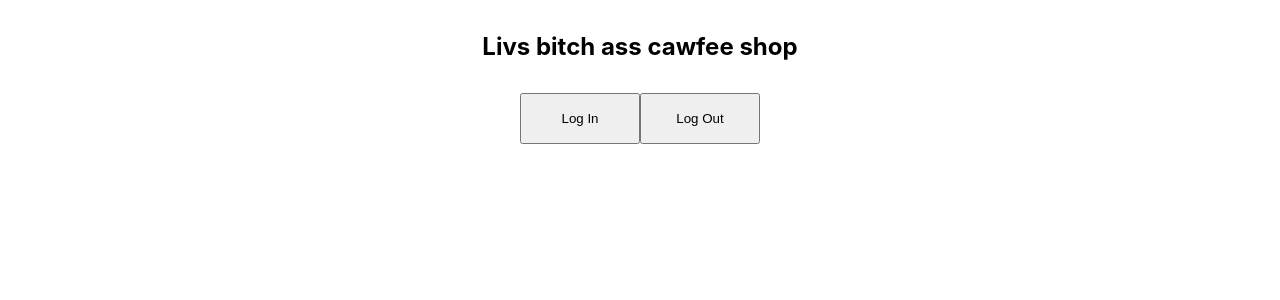
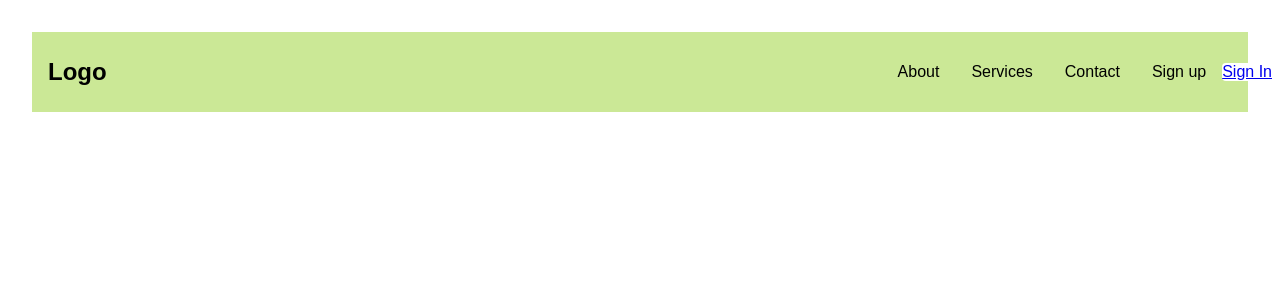
Before and after one commit to dwaynediddy/coffeeproject, a React (Create React App) app: page / in a window 1280 px wide. Shown: the top 300 px of the page. Built offline with nearby package versions, Linux system fonts and the light colour scheme.

Commit message:
basicnavbar

```diff
--- a/package.json
+++ b/package.json
@@ -9,10 +9,12 @@
     "@testing-library/user-event": "^12.1.10",
     "react": "^17.0.1",
     "react-dom": "^17.0.1",
+    "react-icons": "^4.2.0",
     "react-json-pretty": "^2.2.0",
     "react-router": "^5.2.0",
     "react-router-dom": "^5.2.0",
     "react-scripts": "4.0.2",
+    "styled-components": "^5.2.1",
     "web-vitals": "^1.0.1"
   },
   "scripts": {
--- a/src/App.css
+++ b/src/App.css
@@ -1,11 +1,12 @@
 .App {
-  text-align: center;
+  text-align: right;
 }
 
 * {
   margin: 0;
   padding: 0;
   box-sizing: border-box;
+  font-family: "Papyrus", sans-serif;
 }
 
 body {
--- a/src/App.js
+++ b/src/App.js
@@ -1,21 +1,13 @@
 import './App.css'
-import { BrowserRouter as Router} from 'react-router-dom'
-import { useAuth0 } from '@auth0/auth0-react'
-
-import LoginButton from './components/LoginButton'
-import LogoutButton from './components/LogoutButton'
-import Profile from './components/Profile'
+import Navbar from './navigation/Navbar'
+import { BrowserRouter as Router } from 'react-router-dom'
 
 function App() {
-  const { isLoading } = useAuth0()
-
-  if (isLoading) return <div>Loading...</div>
   return (
     <div className="App">
-      <h2>Livs bitch ass cawfee shop</h2>
-      <LoginButton />
-      <LogoutButton />
-      <Profile />
+      <Router>
+        <Navbar />
+      </Router>
     </div>
   );
 }
--- /dev/null
+++ b/src/navigation/NavBarElements.js
@@ -0,0 +1,77 @@
+import styled from 'styled-components'
+import { NavLink as Link } from 'react-router-dom'
+import { FaBars } from 'react-icons/fa'
+
+export const Nav = styled.nav`
+background: #CBE896;
+height: 80px;
+display: flex;
+justify-content: space-between;
+padding: 0.5rem calc((100w - 100px) / 2);
+`
+
+export const NavLink = styled(Link)`
+color: #000;
+display:flex;
+align-items: center;
+text-decoration: none;
+padding: 0 1rem;
+height: 100%;
+cursor: pointer;
+
+&:active {
+    color: #15cdfc;
+}
+`
+
+export const Bars = styled(FaBars)`
+display: none;
+color: #fff;
+
+@media screen and (min-width: 768px) {
+    display: block;
+    position: absolute;
+    top: 0;
+    right: 0;
+    transform: translate(-100, 75%);
+    font-size: 1.8rem;
+    cursor: pointer;
+}
+`
+export const NavMenu = styled.div`
+display: flex;
+align-items: center;
+margin-right: -24px;
+
+@media screen and (max-width: 768px) {
+    display: none;
+}
+`
+
+export const NavBtn = styled.nav`
+display:flex;
+align-items: center;
+margin-right: 24px
+
+@media screen and (max-width: 768px) {
+    display: none;
+}
+`
+
+export const NavBtnLink = styled(Link)`
+border-radius: 4px;
+background: #fff;
+padding: 10px 22px:
+color: #fff;
+border: none;
+outline: none;
+cursor: pointer;
+transition: all 0.2s ease-in-out
+text-decoration: none;
+
+&:hover {
+    transition: all 0.2s ease-in-out;
+    background: #fff;
+    color: #010606;
+}
+`
--- /dev/null
+++ b/src/navigation/Navbar.js
@@ -0,0 +1,42 @@
+import React from 'react'
+import {
+    NavLink,
+    Nav,
+    Bars,
+    NavMenu,
+    NavBtn,
+    NavBtnLink
+} from './NavBarElements'
+
+const Navbar = () => {
+    return (
+        <>
+            <Nav>
+                <NavLink to='/'>
+                    <h1>Logo</h1>
+                </NavLink>
+                <Bars />
+                <NavMenu>
+                    <NavLink to='/about' activeStyle>
+                        About
+                    </NavLink>
+                    <NavLink to='/services' activeStyle>
+                        Services
+                    </NavLink>
+                    <NavLink to='/contact-us' activeStyle>
+                        Contact
+                    </NavLink>
+                    <NavLink to='/sign-up' activeStyle>
+                        Sign up
+                    </NavLink>
+
+                    <NavBtn>
+                        <NavBtnLink to='/signin'>Sign In</NavBtnLink>
+                    </NavBtn>
+                </NavMenu>
+            </Nav>
+        </>
+    )
+}
+
+export default Navbar
```
Also changed, not shown: src/auth/auth.js (deleted, +0 -11 lines), src/screens/Landing.js (added, +27 -0 lines), 2 other files (tests, documents, lock files or other folders).
